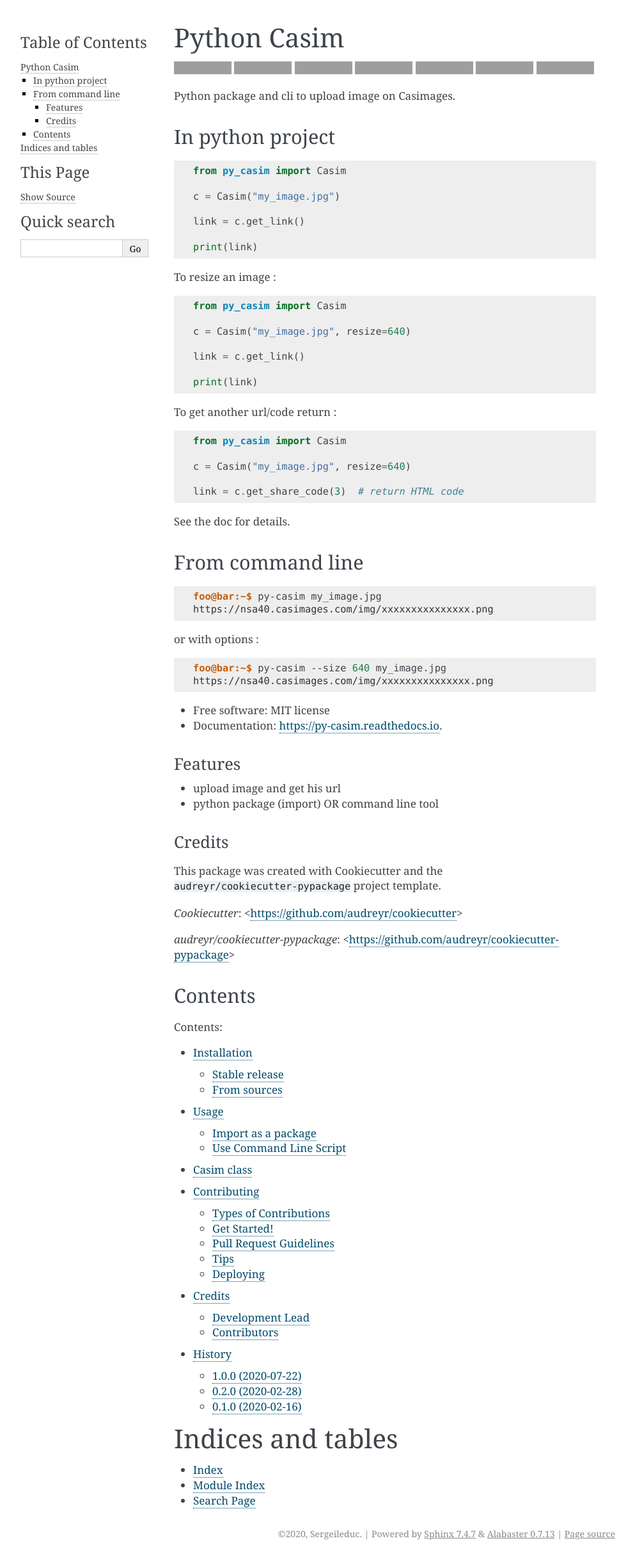
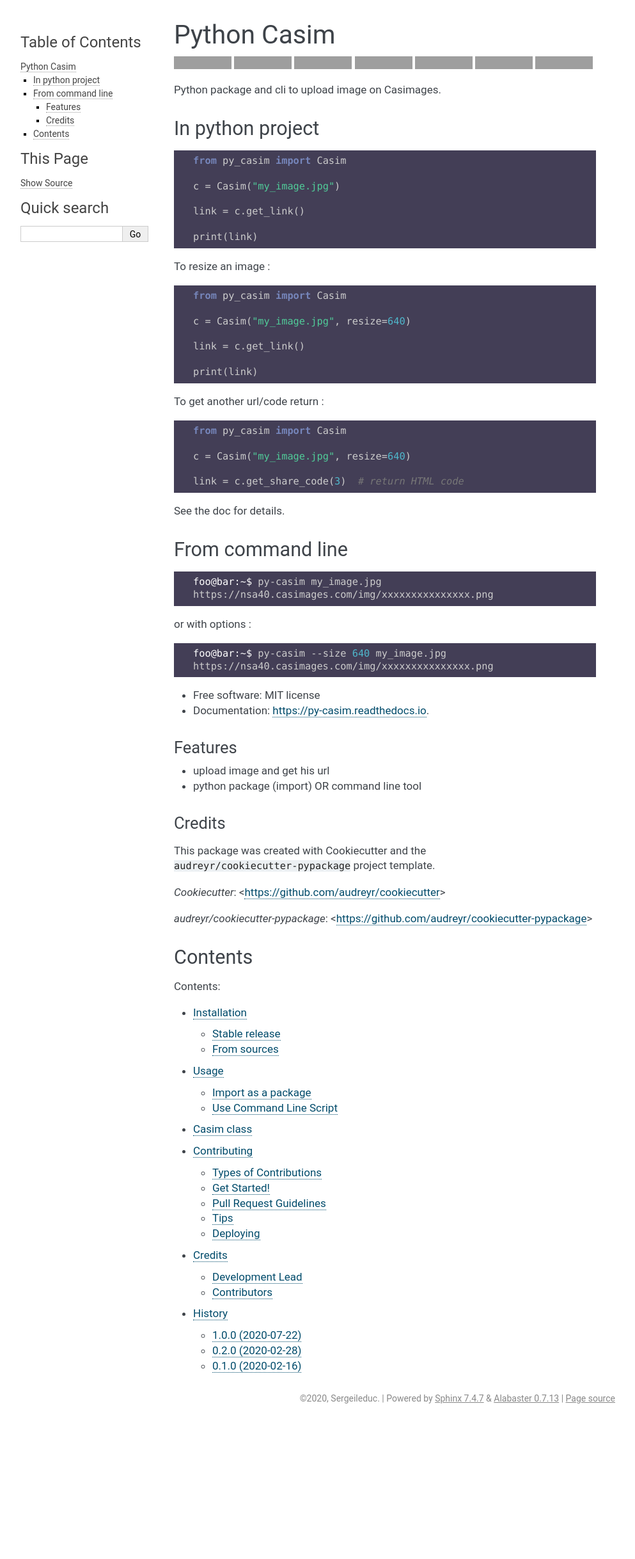
Before and after one commit to Sergeileduc/py-casim, a Sphinx documentation site: the page built from docs/index.rst, in a window 1280 px wide. Shown: the whole page at 64% size, without its empty margins (148-1141 px from the left). Built offline with Sphinx 7.4.7, drawn with Linux system fonts in a browser that asks for light colours; after the commit the page ends 2223 px from its top, so only the background shows below that; grey boxes are pictures that could not be loaded.

Commit message:
make doc nicer

```diff
--- a/docs/conf.py
+++ b/docs/conf.py
@@ -85,7 +85,8 @@
 exclude_patterns = ['_build', 'Thumbs.db', '.DS_Store']
 
 # The name of the Pygments (syntax highlighting) style to use.
-pygments_style = 'sphinx'
+# pygments_style = 'sphinx'
+pygments_style = 'stata-dark'
 
 # If true, `todo` and `todoList` produce output, else they produce nothing.
 todo_include_todos = False
@@ -116,7 +117,11 @@
     'github_type': 'mark',
     'github_count': False,
     'codecov_button': True,
-    'travis_button': True
+    'travis_button': True,
+    'font_family': "'Roboto', Georgia, sans",
+    'head_font_family': "'Roboto', Georgia, serif",
+    'code_font_family': "'Roboto Mono', 'Consolas', monospace",
+    'pre_bg': '#433e56'
 }
 
 # Add any paths that contain custom static files (such as style sheets) here,
--- a/docs/index.rst
+++ b/docs/index.rst
@@ -13,9 +13,3 @@
    contributing
    authors
    history
-
-Indices and tables
-==================
-* :ref:`genindex`
-* :ref:`modindex`
-* :ref:`search`
```
